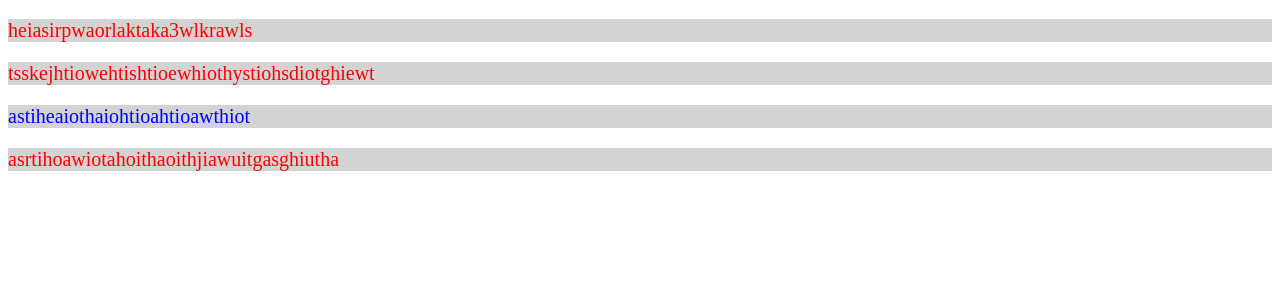
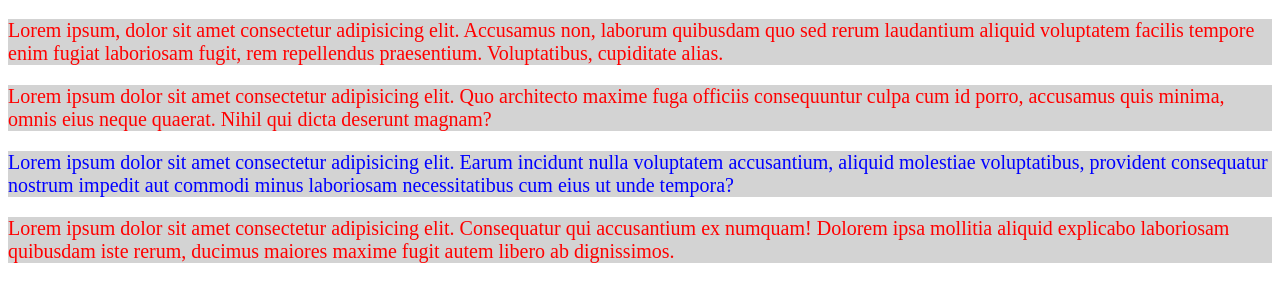
Before and after one commit to Chenyou0907/5B3G003503, a plain HTML site: page css-internal.html in a window 1280 px wide. Shown: the part 61-362 px from the top of the page. Drawn offline with Linux system fonts and the light colour scheme.

Commit message:
Add files via upload

```diff
--- a/css-internal.html
+++ b/css-internal.html
@@ -24,9 +24,9 @@
  </head>
  <body>
     <h1>title</h1>
-    <p style="color:red">heiasirpwaorlaktaka3wlkrawls</p>
-    <p>tsskejhtiowehtishtioewhiothystiohsdiotghiewt</p>
-    <p class="special">astiheaiothaiohtioahtioawthiot</p>
-    <p>asrtihoawiotahoithaoithjiawuitgasghiutha</p>
+    <p style="color:red">Lorem ipsum, dolor sit amet consectetur adipisicing elit. Accusamus non, laborum quibusdam quo sed rerum laudantium aliquid voluptatem facilis tempore enim fugiat laboriosam fugit, rem repellendus praesentium. Voluptatibus, cupiditate alias.</p>
+    <p>Lorem ipsum dolor sit amet consectetur adipisicing elit. Quo architecto maxime fuga officiis consequuntur culpa cum id porro, accusamus quis minima, omnis eius neque quaerat. Nihil qui dicta deserunt magnam?</p>
+    <p class="special">Lorem ipsum dolor sit amet consectetur adipisicing elit. Earum incidunt nulla voluptatem accusantium, aliquid molestiae voluptatibus, provident consequatur nostrum impedit aut commodi minus laboriosam necessitatibus cum eius ut unde tempora?</p>
+    <p>Lorem ipsum dolor sit amet consectetur adipisicing elit. Consequatur qui accusantium ex numquam! Dolorem ipsa mollitia aliquid explicabo laboriosam quibusdam iste rerum, ducimus maiores maxime fugit autem libero ab dignissimos.</p>
  </body>
  </html>
```
